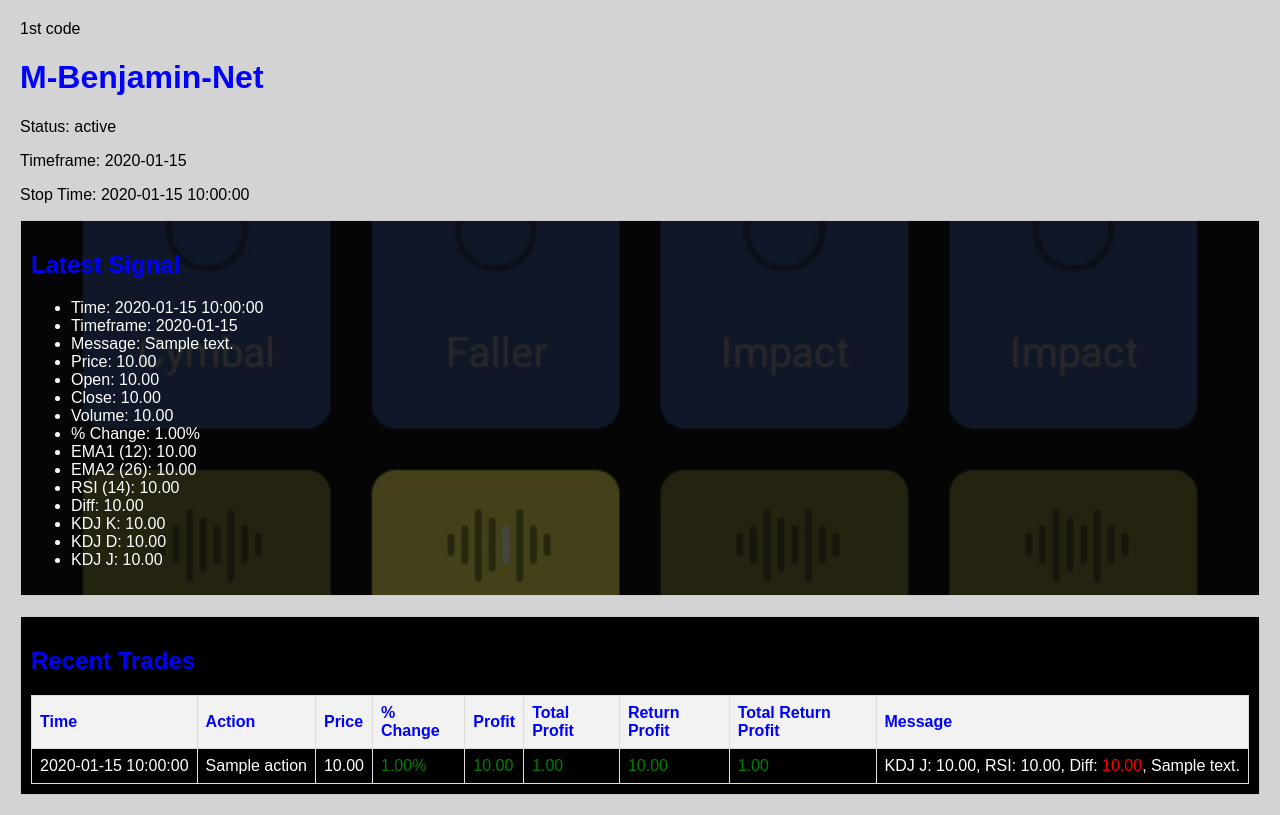
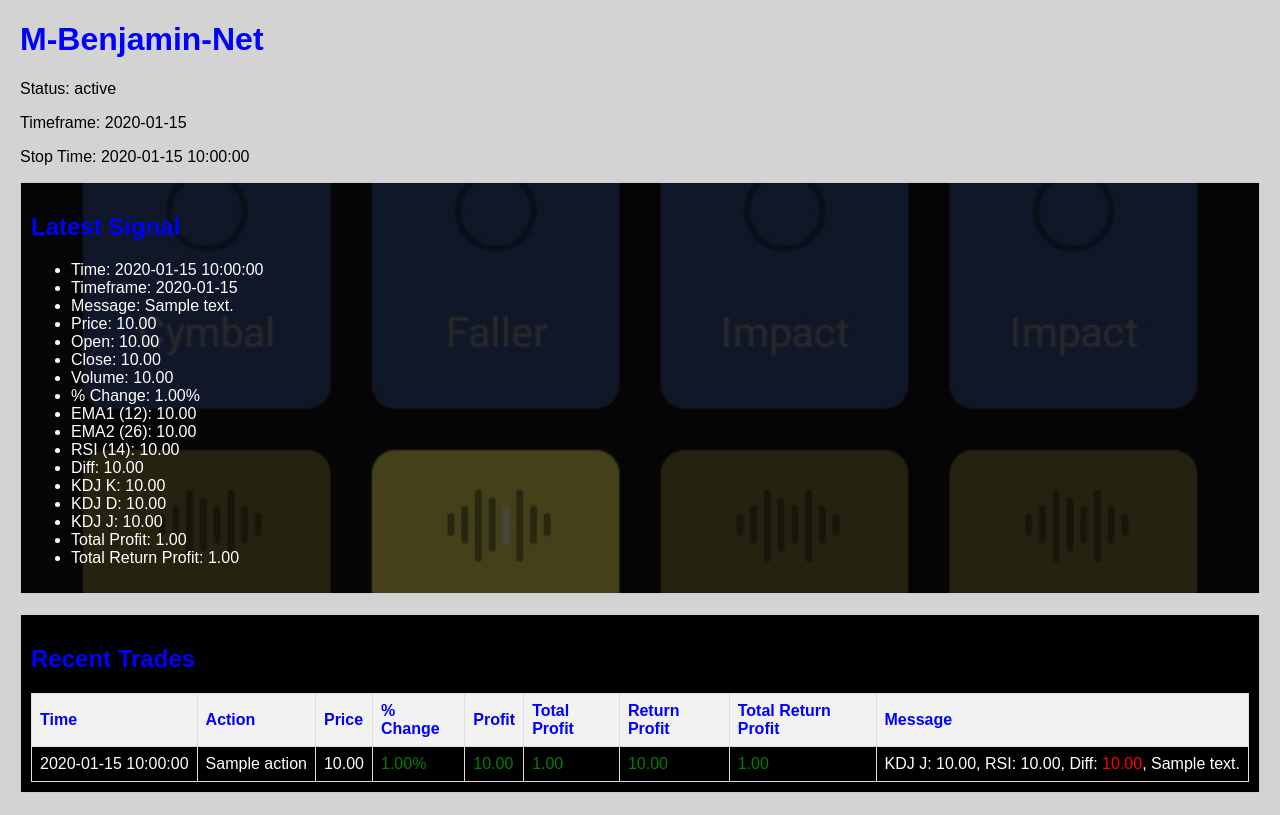
Before and after one commit to nonahgame/trader-site, a Python web app: template templates/index.html in a window 1280 px wide. After the commit the page ends 792 px from the top, so only its background shows below. Run offline with Jinja, Linux system fonts and the light colour scheme; the template is opened without the code that fills it: most values are stand-ins (such as "Sample title", 1, 10 or a date in 2020).

Commit message:
Update index.html
ok

```diff
--- a/templates/index.html
+++ b/templates/index.html
@@ -1,4 +1,3 @@
-1st code
 <!-- templates/index.html -->
 <!DOCTYPE html>
 <html>
@@ -146,17 +145,13 @@
             {% if signal.take_profit %}
             <li>Take-Profit: {{ "%.2f"|format(signal.take_profit) }}</li>
             {% endif %}
-            {% if signal.action in ["buy", "sell"] %}
-            <li>Total Profit: {{ "%.2f"|format(signal.total_profit) }}</li>
+            <li class="{% if signal.total_profit < 0 %}negative{% else %}non-negative{% endif %}">Total Profit: {{ "%.2f"|format(signal.total_profit) }}</li>
+            {% if signal.action == "sell" %}
+            <li class="{% if signal.profit < 0 %}negative{% else %}non-negative{% endif %}">Profit: {{ "%.2f"|format(signal.profit) }}</li>
             {% endif %}
-            {% if signal.action == "sell" %}
-            <li>Profit: {{ "%.2f"|format(signal.profit) }}</li>
-            {% endif %}
-            {% if signal.action in ["buy2", "sell2"] %}
-            <li>Total Return Profit: {{ "%.2f"|format(signal.total_return_profit) }}</li>
-            {% endif %}
+            <li class="{% if signal.total_return_profit < 0 %}negative{% else %}non-negative{% endif %}">Total Return Profit: {{ "%.2f"|format(signal.total_return_profit) }}</li>
             {% if signal.action == "sell2" %}
-            <li>Return Profit: {{ "%.2f"|format(signal.return_profit) }}</li>
+            <li class="{% if signal.return_profit < 0 %}negative{% else %}non-negative{% endif %}">Return Profit: {{ "%.2f"|format(signal.return_profit) }}</li>
             {% endif %}
         </ul>
     </div>
```
